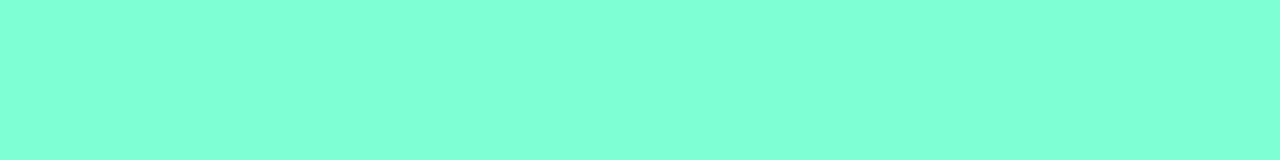
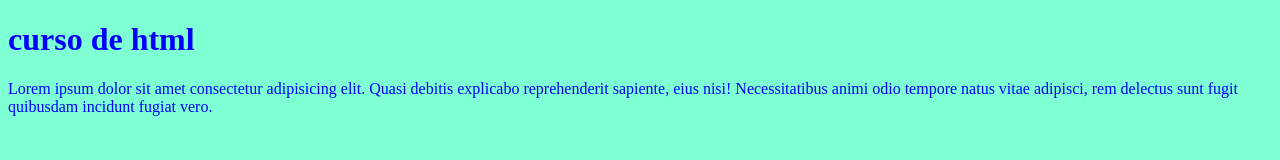
Before and after one commit to codercabral/prueba, a plain HTML site: page index.html in a window 1280 px wide. Drawn offline with Linux system fonts and the light colour scheme.

Commit message:
agregue un h1 y un parrafo

```diff
--- a/estilos.css
+++ b/estilos.css
@@ -1,3 +1,4 @@
 body{
     background-color: aquamarine;
+    color: blue;
 }
--- a/index.html
+++ b/index.html
@@ -8,6 +8,7 @@
     <title>clase de git</title>
 </head>
 <body>
-
+    <h1>curso de html</h1>
+    <p>Lorem ipsum dolor sit amet consectetur adipisicing elit. Quasi debitis explicabo reprehenderit sapiente, eius nisi! Necessitatibus animi odio tempore natus vitae adipisci, rem delectus sunt fugit quibusdam incidunt fugiat vero.</p>
 </body>
 </html>
```
